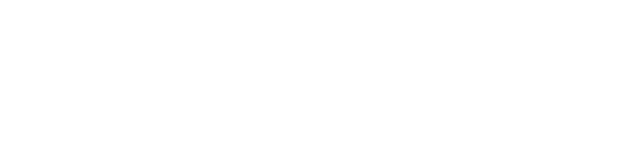
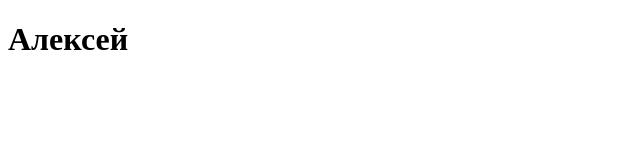
Before and after one commit to alexeyanasov/it-incubator, a plain HTML site: page homework0/homework01_html/index.html in a window 1280 px wide. Shown: the whole page, without its empty margins (0-640 px from the left). Drawn offline with Linux system fonts and the light colour scheme.

Commit message:
внес первые изменения

```diff
--- a/homework0/homework01_html/index.html
+++ b/homework0/homework01_html/index.html
@@ -6,6 +6,6 @@
     <title>Document</title>
 </head>
 <body>
-
+    <h1>Алексей</h1>
 </body>
 </html>
```
